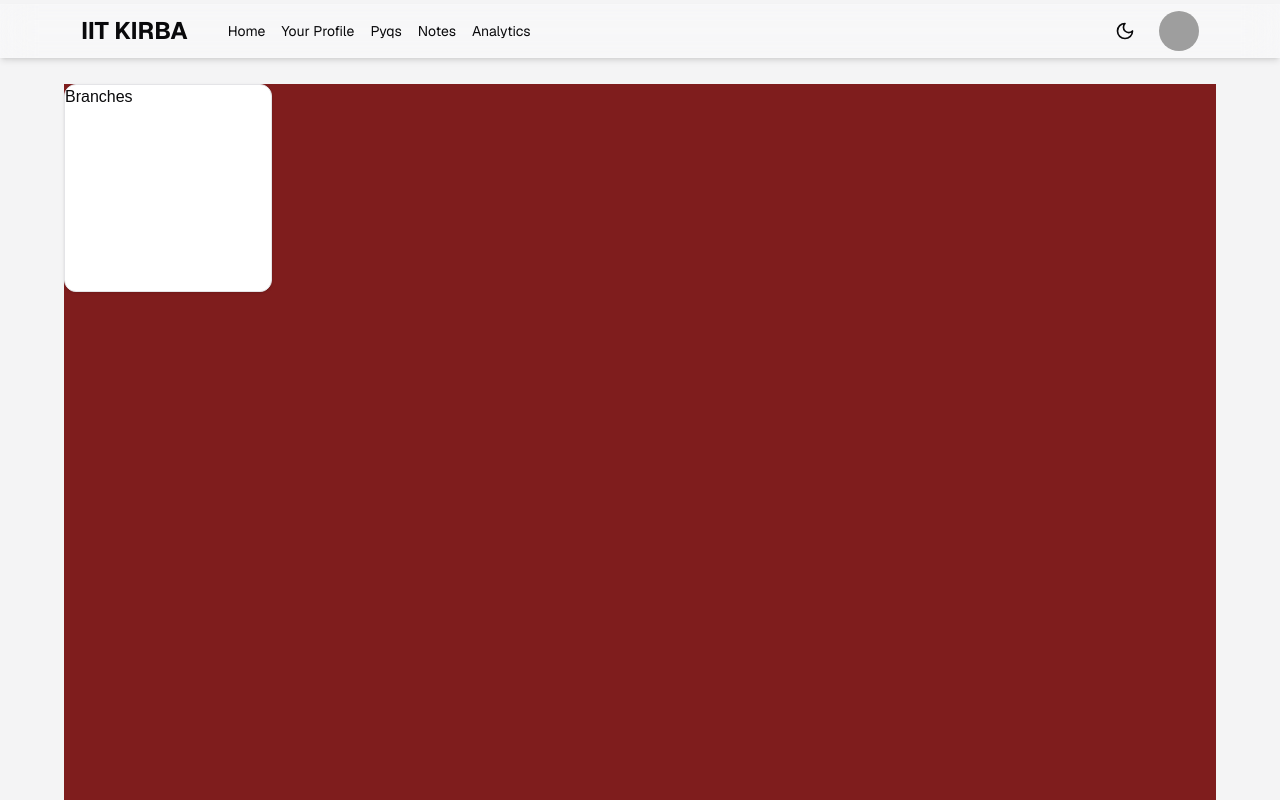
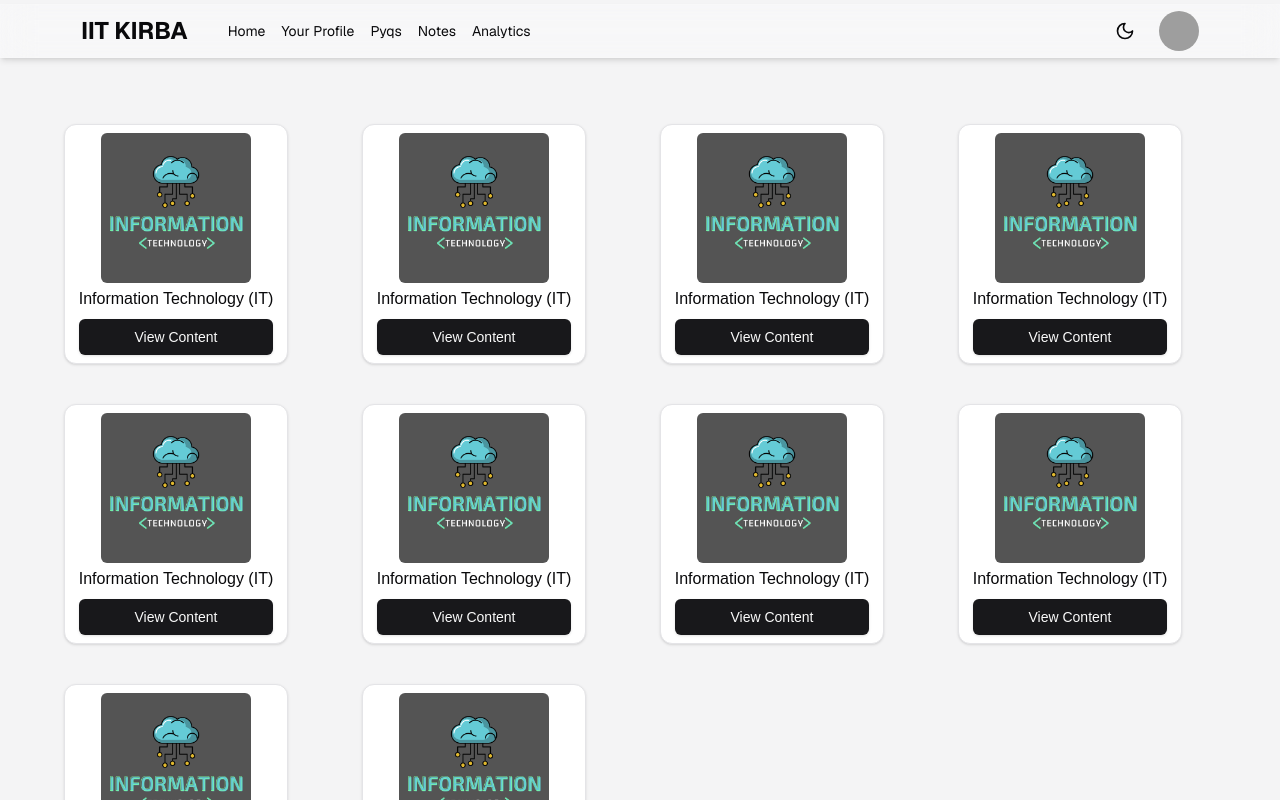
Before and after one commit to Gyannnnn/VeerPreps, a Next.js app: page / in a window 1280 px wide. Shown: the top 800 px of the page. Built offline with nearby package versions, Linux system fonts and the light colour scheme; no server answers; grey boxes are pictures that could not be loaded; a web font is replaced by a local one.

Commit message:
feat; branches

```diff
--- a/app/my_components/Branches.tsx
+++ b/app/my_components/Branches.tsx
@@ -1,11 +1,23 @@
 import { Card } from "@/components/ui/card";
 import Link from "next/link";
-
+import Image from "next/image";
+import { Button } from "@/components/ui/button";
 export default function () {
   return (
     <Link href="/pyqs" className="hover:cursor-pointer">
-      <Card className="w-52 h-52">
-        <h1>Branches</h1>
+      <Card className="w-56 h-60 flex flex-col items-center justify-between py-2 max-sm:w-64">
+        <Image
+          className="rounded-md"
+          height={150}
+          width={150}
+          src="/images/Information.png"
+          alt="pyqs"
+        />
+
+       <div className="flex flex-col gap-2">
+       <h1>Information Technology (IT)</h1>
+       <Button>View Content</Button>
+       </div>
       </Card>
     </Link>
   );
--- a/app/page.tsx
+++ b/app/page.tsx
@@ -15,17 +15,29 @@ export default async function page() {
       <div className=" w-[90vw] min-h-screen  mt-16">
         <div className="pt-5 pl-2 ">
           {session?.user ? (
-            <h1  className="text-2xl text-white flex items-center justify-start gap-2 hover:cursor-context-menu">
+            <h1 className="text-2xl text-white flex items-center justify-start gap-2 hover:cursor-context-menu">
               <span className={playwright.className}>hello </span>
-              {name ? name : getName(session?.user?.email as string)?.toUpperCase()}
+              {name
+                ? name
+                : getName(session?.user?.email as string)?.toUpperCase()}
             </h1>
           ) : (
             <h1></h1>
           )}
         </div>
-        <div className="w-[90vw] min-h-screen  bg-red-900">
-          <Branches/>
-
+        <div className="w-[90vw] min-h-screen  flex  justify-center py-10">
+          <div className=" md:w-[90vw] grid grid-cols-4 gap-10  max-lg:grid-cols-3 max-md:grid-cols-2 max-sm:grid-cols-1  justify-center items-center">
+          <Branches />
+          <Branches />
+          <Branches />
+          <Branches />
+          <Branches />
+          <Branches />
+          <Branches />
+          <Branches />
+          <Branches />
+          <Branches />
+          </div>
         </div>
       </div>
     </div>
```
Also changed, not shown: public/images/Information.png (added).
